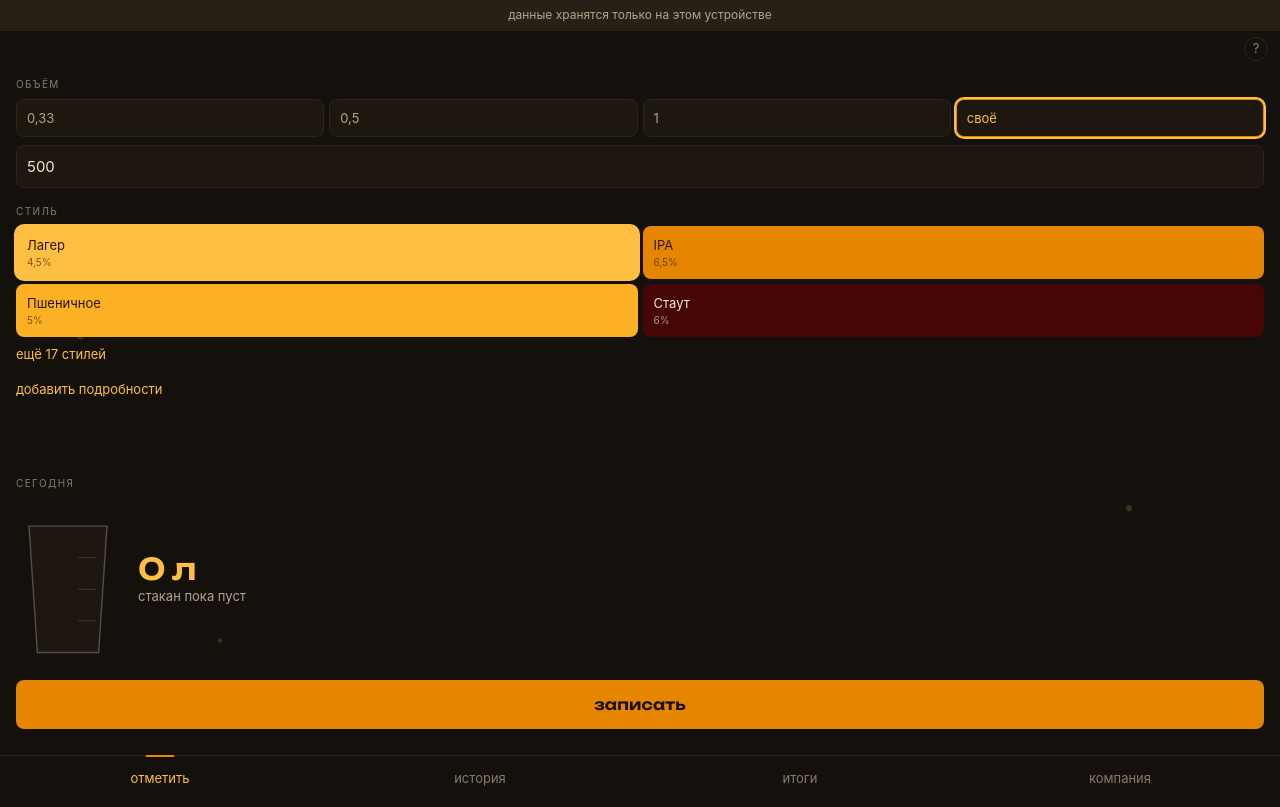
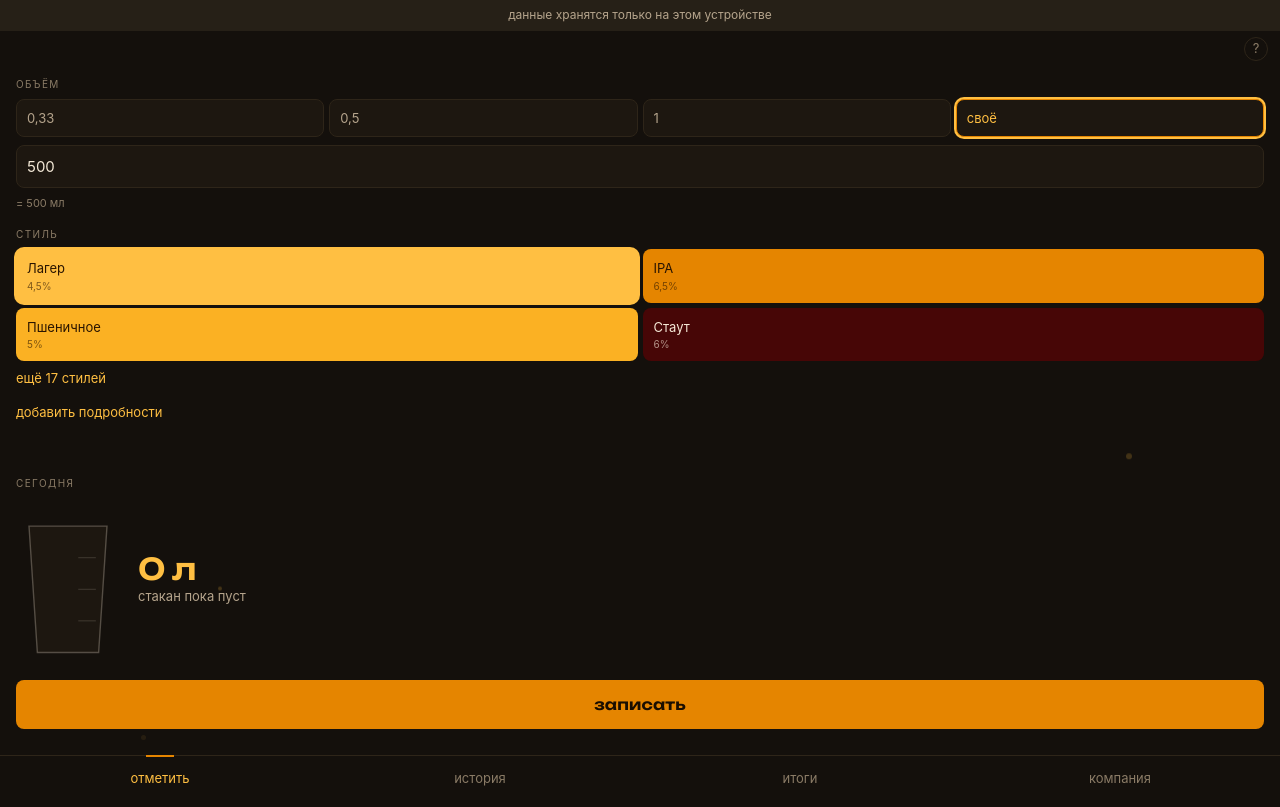
Before and after one commit to docevig/beerlog, a Vue app: page / in a window 1280 px wide. Both pictures are taken after a click on the button "своё". Built offline with nearby package versions, Linux system fonts and the light colour scheme.

Commit message:
fix: accept litres in the custom volume field and fit the layout to the Telegram window

```diff
--- a/src/App.vue
+++ b/src/App.vue
@@ -64,10 +64,37 @@ const currentView = computed(() => {
   return StatsView
 })
 
+/**
+ * Высоту окна берём у Telegram, а не из 100vh: в мини-приложении vh считается
+ * от экрана целиком, поэтому при компактном окне или открытой клавиатуре низ
+ * интерфейса оказывался за краем — до вкладок было не добраться.
+ */
+function trackViewport(app: ReturnType<typeof tg>): void {
+  /*
+    Только внутри Telegram: вне его скрипт тоже создаёт заглушку с высотой,
+    но об изменениях окна не сообщает — переменная застыла бы на первом
+    замере, и в браузере приложение стало бы не по размеру окна.
+  */
+  if (!app?.initData) return
+
+  const apply = () => {
+    // При открытой клавиатуре окно ниже экрана — берём меньшее из двух
+    const reported = app.viewportHeight ?? 0
+    const height = reported > 0 ? Math.min(reported, window.innerHeight) : window.innerHeight
+
+    document.documentElement.style.setProperty('--app-height', `${Math.round(height)}px`)
+  }
+
+  apply()
+  app.onEvent('viewportChanged', apply)
+  window.addEventListener('resize', apply)
+}
+
 onMounted(async () => {
   const app = tg()
   app?.ready()
   app?.expand()
+  trackViewport(app)
 
   const handle = createStore()
   synced.value = handle.synced
@@ -164,7 +191,9 @@ onMounted(async () => {
 .app {
   display: flex;
   flex-direction: column;
-  min-height: 100vh;
+  /* dvh как запасной вариант: он тоже учитывает клавиатуру, но есть не везде */
+  height: var(--app-height, 100dvh);
+  min-height: var(--app-height, 100dvh);
 }
 .warning {
   margin: 0;
@@ -206,10 +235,13 @@ onMounted(async () => {
   font-size: 13px;
   line-height: 1.45;
 }
+/* Прокручивается содержимое, а не страница: так вкладки не уезжают за край окна */
 .content {
   position: relative;
   flex: 1;
-  padding-bottom: 62px;
+  min-height: 0;
+  overflow-y: auto;
+  -webkit-overflow-scrolling: touch;
 }
 .screen {
   position: relative;
@@ -223,11 +255,13 @@ onMounted(async () => {
 .accent {
   color: var(--accent-bright);
 }
+/*
+  Вкладки закреплены не на экране, а в колонке приложения. С position: fixed
+  они привязывались к экрану целиком и при невысоком окне мини-приложения
+  оказывались ниже его края.
+*/
 .tabs {
-  position: fixed;
-  left: 0;
-  right: 0;
-  bottom: 0;
+  flex: none;
   z-index: 2;
   display: grid;
   grid-template-columns: repeat(4, 1fr);
--- a/src/components/EntryEditor.vue
+++ b/src/components/EntryEditor.vue
@@ -7,6 +7,7 @@ import type { Entry } from '../types'
 import { BEER_STYLES, VOLUME_PRESETS, findStyle } from '../data/styles'
 import { styleColor, textOn, subTextOn } from '../lib/srm'
 import { formatAbv, formatPortion } from '../lib/format'
+import { parseVolume, volumeHint } from '../lib/volume'
 import { buildCatalog, type KnownBeer } from '../lib/catalog'
 import { useEntries } from '../store/entries'
 
@@ -19,9 +20,13 @@ const { entries } = useEntries()
 const catalog = computed(() => buildCatalog(entries.value))
 
 const ml = ref(props.entry.ml)
-const customMl = ref<number | undefined>(
-  VOLUME_PRESETS.includes(props.entry.ml) ? undefined : props.entry.ml,
+
+/** Поле «своё» держим строкой: запятая в нём законна, а type=number её теряет */
+const customMl = ref<string | undefined>(
+  VOLUME_PRESETS.includes(props.entry.ml) ? undefined : String(props.entry.ml),
 )
+
+const customHint = computed(() => volumeHint(customMl.value))
 const style = ref(props.entry.style)
 const showAllStyles = ref(false)
 
@@ -80,7 +85,7 @@ const shortStyles = computed<Choice[]>(() => {
 
 function pickVolume(value: string | number) {
   if (value === -1) {
-    customMl.value = customMl.value ?? ml.value
+    customMl.value = customMl.value ?? String(ml.value)
     return
   }
   customMl.value = undefined
@@ -88,7 +93,8 @@ function pickVolume(value: string | number) {
 }
 
 function submit() {
-  const effectiveMl = customMl.value ?? ml.value
+  // Пустое или бессмысленное «своё» не должно превратиться в кружку на ноль
+  const effectiveMl = customMl.value === undefined ? ml.value : parseVolume(customMl.value)
   if (!effectiveMl || effectiveMl <= 0) return
 
   emit('save', {
@@ -109,7 +115,17 @@ function submit() {
   <div class="editor">
     <div class="eyebrow">объём</div>
     <ChoiceGrid :options="volumeOptions" :model-value="customMl ? -1 : ml" @update:model-value="pickVolume" :columns="4" />
-    <input v-if="customMl !== undefined" v-model.number="customMl" type="number" class="input" placeholder="миллилитров" />
+    <template v-if="customMl !== undefined">
+      <input
+        v-model="customMl"
+        type="text"
+        inputmode="decimal"
+        class="input"
+        placeholder="0,4 или 400"
+      />
+      <!-- Проговариваем понятое: «0,25» человек имеет в виду как литры, а не как четверть миллилитра -->
+      <span class="unit-hint">{{ customHint || 'литры или миллилитры — поймём и так' }}</span>
+    </template>
 
     <div class="eyebrow">стиль</div>
     <ChoiceGrid v-model="style" :options="showAllStyles ? styleOptions : shortStyles" :columns="2" />
@@ -139,6 +155,10 @@ function submit() {
 </template>
 
 <style scoped>
+.unit-hint {
+  font-size: 11px;
+  color: var(--text-faint);
+}
 .editor {
   display: flex;
   flex-direction: column;
--- a/src/lib/telegram.ts
+++ b/src/lib/telegram.ts
@@ -30,6 +30,10 @@ export interface TgWebApp {
   colorScheme: 'light' | 'dark'
   themeParams: Record<string, string>
   version: string
+  /** Высота окна мини-приложения; уменьшается, когда открыта клавиатура */
+  viewportHeight?: number
+  /** Она же без учёта клавиатуры — по ней считать раскладку спокойнее */
+  viewportStableHeight?: number
   CloudStorage?: TgCloudStorage
 }
 
--- /dev/null
+++ b/src/lib/volume.ts
@@ -0,0 +1,36 @@
+/**
+ * Разбор поля «своё». Человек вводит то, чем думает: «0,5» — это половина
+ * литра, «500» — те же пятьсот миллилитров. Требовать одну форму бесполезно,
+ * поэтому берём обе, а запятую принимаем наравне с точкой: на телефонной
+ * клавиатуре она и стоит.
+ */
+
+/** Ниже этого числа значение читается как литры: кружек по пять миллилитров не бывает */
+const LITRES_BELOW = 6
+
+/** Меньше этого объёма запись не имеет смысла — скорее опечатка */
+export const MIN_ML = 10
+
+/** Больше десяти литров за раз — тоже опечатка, а не рекорд */
+export const MAX_ML = 10_000
+
+export function parseVolume(raw: string | number | undefined | null): number | undefined {
+  if (raw === undefined || raw === null || raw === '') return undefined
+
+  const text = String(raw).trim().replace(',', '.')
+  const value = Number.parseFloat(text)
+
+  if (!Number.isFinite(value) || value <= 0) return undefined
+
+  const ml = value < LITRES_BELOW ? Math.round(value * 1000) : Math.round(value)
+  if (ml < MIN_ML || ml > MAX_ML) return undefined
+
+  return ml
+}
+
+/** Подпись под полем: показывает, как понято введённое */
+export function volumeHint(raw: string | number | undefined | null): string {
+  const ml = parseVolume(raw)
+  if (ml === undefined) return ''
+  return ml >= 1000 ? `= ${(ml / 1000).toFixed(2).replace('.', ',')} л` : `= ${ml} мл`
+}
--- a/src/views/AddView.vue
+++ b/src/views/AddView.vue
@@ -8,6 +8,7 @@ import { buildCatalog, type KnownBeer } from '../lib/catalog'
 import { BEER_STYLES, VOLUME_PRESETS, findStyle, styleTitle } from '../data/styles'
 import { styleColor, textOn, subTextOn } from '../lib/srm'
 import { formatAbv, formatPortion } from '../lib/format'
+import { parseVolume, volumeHint } from '../lib/volume'
 import { dayKey, todayKey } from '../lib/day'
 import { overflowRatio } from '../lib/foam'
 import { useEntries } from '../store/entries'
@@ -49,7 +50,10 @@ const place = ref('')
 const note = ref('')
 const rating = ref<number | undefined>(undefined)
 const price = ref<number | undefined>(undefined)
-const customMl = ref<number | undefined>(undefined)
+/** Строкой, а не числом: в поле законна запятая, а type=number её теряет */
+const customMl = ref<string | undefined>(undefined)
+
+const customHint = computed(() => volumeHint(customMl.value))
 const minutesAgo = ref(0)
 
 const volumeOptions = computed<Choice[]>(() => [
@@ -133,7 +137,7 @@ function toChoice(code: string): Choice {
 
 function pickVolume(value: string | number) {
   if (value === -1) {
-    customMl.value = customMl.value ?? ml.value
+    customMl.value = customMl.value ?? String(ml.value)
     return
   }
   customMl.value = undefined
@@ -141,7 +145,8 @@ function pickVolume(value: string | number) {
 }
 
 async function save() {
-  const effectiveMl = customMl.value ?? ml.value
+  // Своё значение разбираем терпимо, но пустое или бессмысленное отбрасываем
+  const effectiveMl = customMl.value === undefined ? ml.value : parseVolume(customMl.value)
   if (!effectiveMl || effectiveMl <= 0) return
 
   // Кнопка наполняется цветом выбранного пива и проговаривает процесс —
@@ -201,14 +206,11 @@ async function save() {
     <div class="block">
       <div class="eyebrow">объём</div>
       <ChoiceGrid :options="volumeOptions" :model-value="customMl ? -1 : ml" @update:model-value="pickVolume" :columns="4" />
-      <input
-        v-if="customMl !== undefined"
-        v-model.number="customMl"
-        type="number"
-        inputmode="numeric"
-        class="input"
-        placeholder="сколько миллилитров"
-      />
+      <template v-if="customMl !== undefined">
+        <input v-model="customMl" type="text" inputmode="decimal" class="input" placeholder="0,4 или 400" />
+        <!-- Показываем, как понято: «0,25» человек имеет в виду литрами, а не четвертью миллилитра -->
+        <span class="unit-hint">{{ customHint || 'литры или миллилитры — поймём и так' }}</span>
+      </template>
     </div>
 
     <div class="block">
@@ -282,7 +284,7 @@ async function save() {
   flex-direction: column;
   gap: 16px;
   padding: 16px 16px 0;
-  min-height: calc(100vh - 116px);
+  min-height: calc(var(--app-height, 100dvh) - 116px);
 }
 .party-banner {
   padding: 8px 11px;
@@ -314,6 +316,10 @@ async function save() {
 .row {
   display: flex;
   gap: 5px;
+}
+.unit-hint {
+  font-size: 11px;
+  color: var(--text-faint);
 }
 .details {
   gap: 5px;
```
Also changed, not shown: 1 other file (tests, documents, lock files or other folders).
